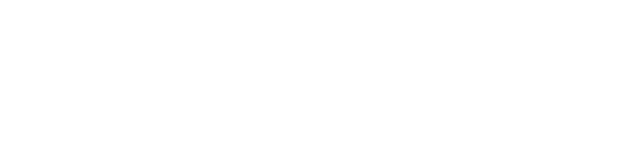
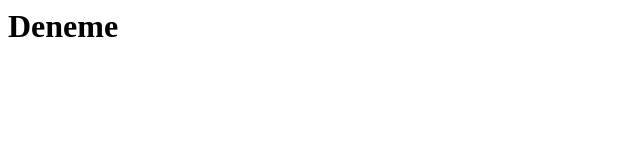
Before and after one commit to emta55/emta55.github.io, a plain HTML site: page index.html in a window 1280 px wide. Shown: the whole page, without its empty margins (0-640 px from the left). Drawn offline with Linux system fonts and the light colour scheme.

Commit message:
Update index.html

```diff
--- a/index.html
+++ b/index.html
@@ -3,7 +3,8 @@
     <title> Muhammet Emre Yılmaz </title>
   </head>
 
+  <body>
+    <h1> Deneme </h1>
 
-
-
+  </body>
 </html>
```
